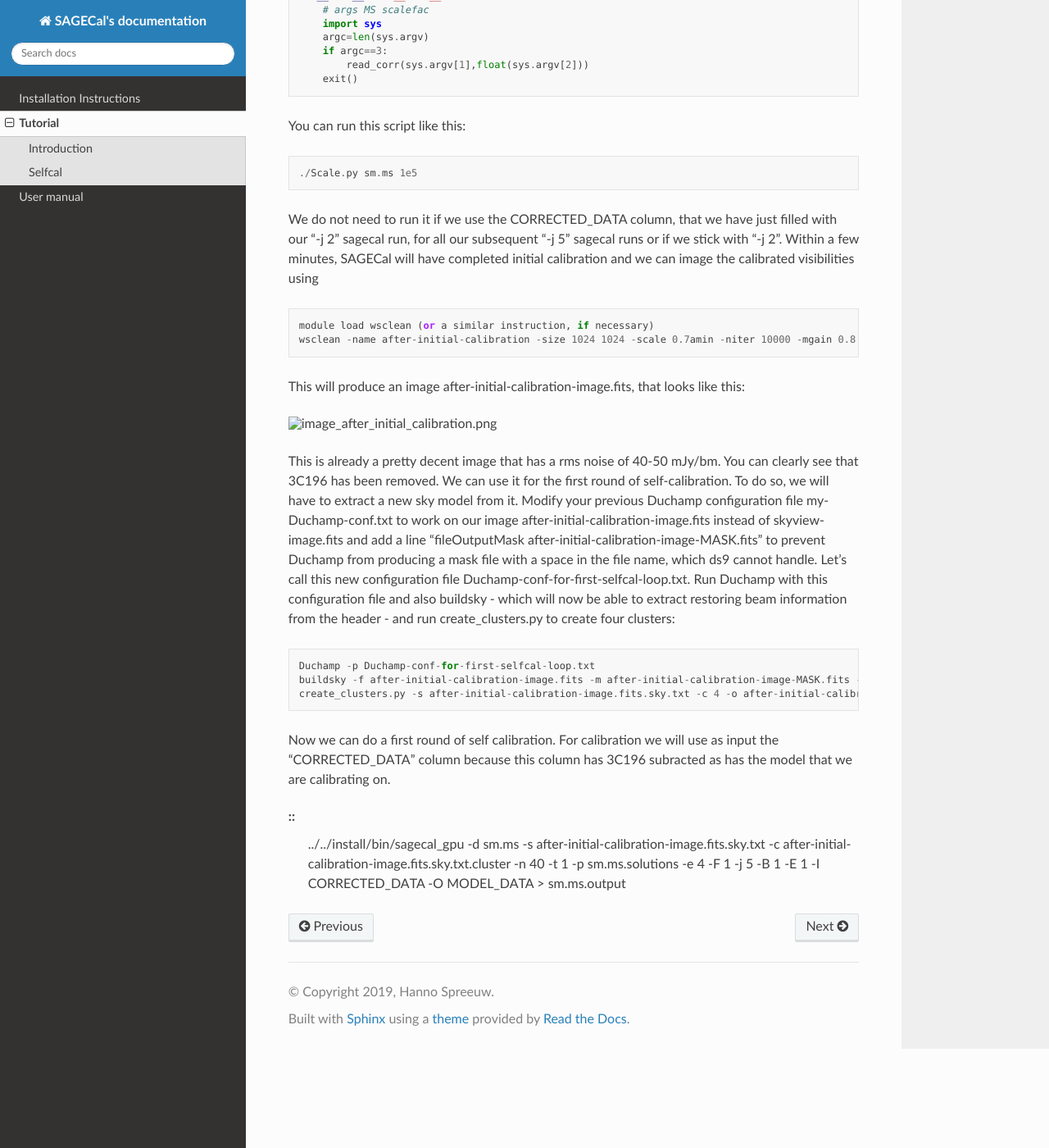
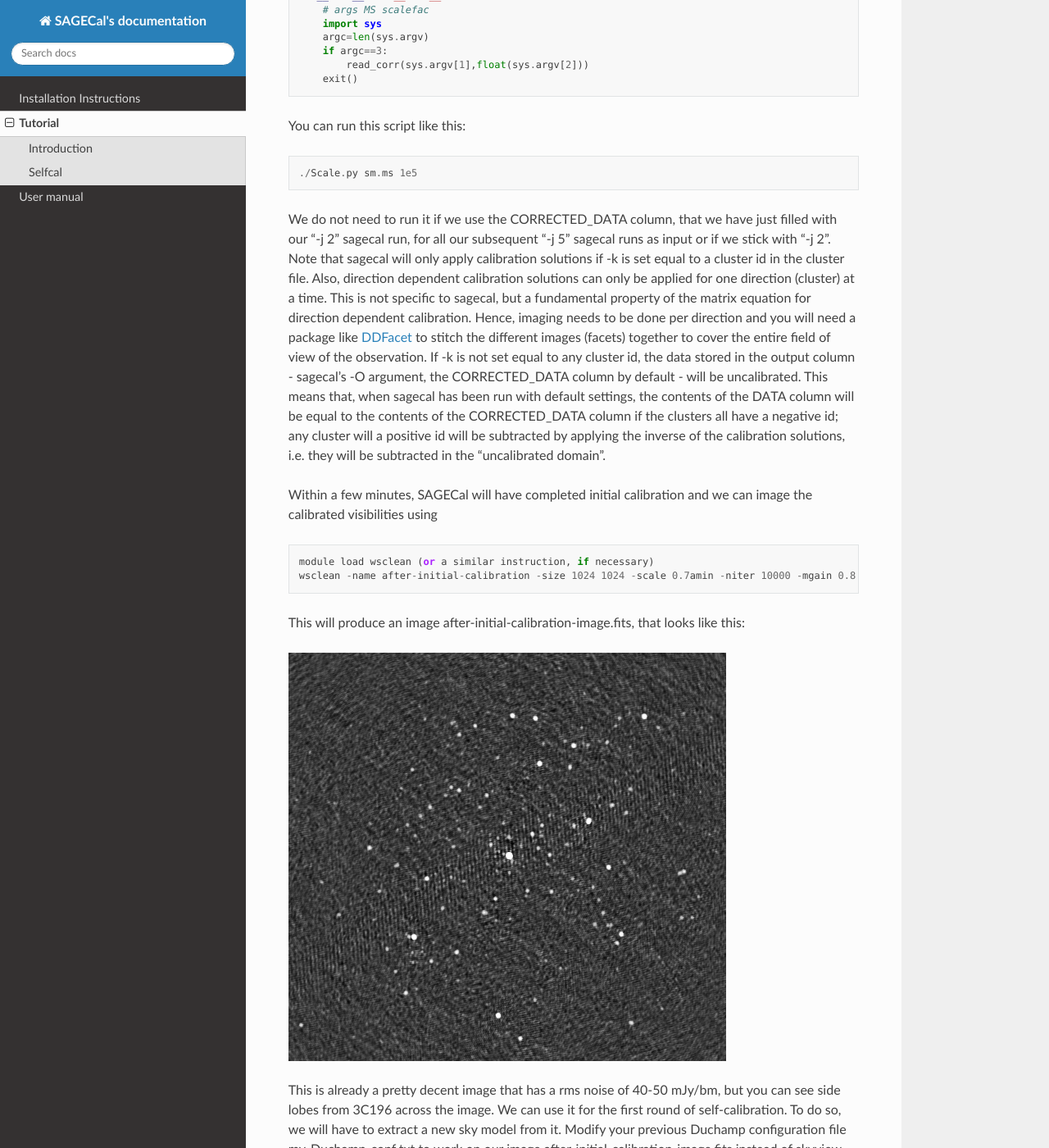
Before and after one commit to nlesc-dirac/sagecal, a Sphinx documentation site: the page built from Docs/source/tutorial.rst, in a window 1280 px wide and 1400 px high, scrolled down 2903 px. Shown: the whole window at 82% size. Built offline with Sphinx 7.4.7 and the Read the Docs theme 2.0.0, drawn with Linux system fonts in a browser that asks for light colours; some of the changed text lies outside the part shown.

Commit message:
Selfcal tutorial now complete, with final image showing no side lobes from 3C196

```diff
--- a/Docs/source/tutorial.rst
+++ b/Docs/source/tutorial.rst
@@ -87,17 +87,17 @@
 
 ::
 
-   /path/to/create_clusters.py -s skyview-image.fits.sky.txt -c 1 -o skyview-image.fits.sky.txt.cluster -i 10
+   /path/to/create_clusters.py -s skyview-image.fits.sky.txt -c -1 -o skyview-image.fits.sky.txt.cluster -i 10
 
-This will produce a cluster file skyview-image.fits.sky.txt.cluster with just one cluster. The two separate sources shown in the SkyView/TGSS image of 3C196 are separated by 3-4', so much less than the size of the isoplanatic patch at our observing frequency (153 MHz). A maximum of 10 iterations was set, but 2 were enough. Now calibrate our data on this sky model, optionally making use of GPU power.
+This will produce a cluster file skyview-image.fits.sky.txt.cluster with just one cluster, which will not be subtracted, because it will get a negative id. The two separate sources shown in the SkyView/TGSS image of 3C196 are separated by 3-4', so much less than the size of the isoplanatic patch at our observing frequency (153 MHz). A maximum of 10 iterations was set, but 2 were enough. Now calibrate our data on this sky model, optionally making use of GPU power.
 
 ::
 
    module load openblas cuda91 casacore/2.3.0-gcc-4.9.3 (or a similar instruction, if necessary)
-   ../../install/bin/sagecal_gpu -d sm.ms -s skyview-image.fits.sky.txt -c skyview-image.fits.sky.txt.cluster -n 40 -t 1 -p sm.ms.solutions -a 0 -e 4 -F 1 -j 2 -k 1 -B 1 -E 1  > sm.ms.output
+   ../../install/bin/sagecal_gpu -d sm.ms -s skyview-image.fits.sky.txt -c skyview-image.fits.sky.txt.cluster -n 40 -t 1 -p sm.ms.solutions -a 0 -e 4 -F 1 -j 2 -k -1 -B 1 -E 1  > sm.ms.output
 
 The "-t 1" means that we have chosen a solution interval equal to the time sampling interval of the sm.ms observation. Also, we have used 40 CPU threads; optimally, this value coincides with the number of logical cores of your CPU.
-And we have "-k 1" to correct the residuals of cluster number 1.
+And we have "-k -1" to apply our calibration solution for cluster number -1, which, as mentioned before, will not be subtracted because of its negative id.
 
 
 These and other arguments are explained when you run
@@ -132,7 +132,10 @@
 
    ./Scale.py sm.ms 1e5
 
-We do not need to run it if we use the CORRECTED_DATA column, that we have just filled with our "-j 2" sagecal run, for all our subsequent "-j 5" sagecal runs or if we stick with "-j 2".
+We do not need to run it if we use the CORRECTED_DATA column, that we have just filled with our "-j 2" sagecal run, for all our subsequent "-j 5" sagecal runs as input or if we stick with "-j 2". Note that sagecal will only apply calibration solutions if -k is set equal to a cluster id in the cluster file. Also, direction dependent calibration solutions can only be applied for one direction (cluster) at a time. This is not specific to sagecal, but a fundamental property of the matrix equation for direction dependent calibration. Hence, imaging needs to be done per direction and you will need a package like DDFacet_ to stitch the different images (facets) together to cover the entire field of view of the observation. If -k is not set equal to any cluster id, the data stored in the output column - sagecal's -O argument,  the CORRECTED_DATA column by default - will be uncalibrated. This means that, when sagecal has been run with default settings, the contents of the DATA column will be equal to the contents of the CORRECTED_DATA column if the clusters all have a negative id; any cluster will a positive id will be subtracted by applying the inverse of the calibration solutions, i.e. they will be subtracted in the "uncalibrated domain".
+
+.. _DDFacet: https://github.com/saopicc/DDFacet
+
 Within a few minutes, SAGECal will have completed initial calibration and we can image the calibrated visibilities using
 
 ::
@@ -144,16 +147,31 @@
 
 .. image:: image_after_initial_calibration.png
 
-This is already a pretty decent image that has a rms noise of 40-50 mJy/bm. You can clearly see that 3C196 has been removed. We can use it for the first round of self-calibration. To do so, we will have to extract a new sky model from it. Modify your previous Duchamp configuration file my-Duchamp-conf.txt to work on our image after-initial-calibration-image.fits instead of skyview-image.fits and add a line "fileOutputMask  after-initial-calibration-image-MASK.fits" to prevent Duchamp from producing a mask file with a space in the file name, which ds9 cannot handle.
+This is already a pretty decent image that has a rms noise of 40-50 mJy/bm, but you can see side lobes from 3C196 across the image. We can use it for the first round of self-calibration. To do so, we will have to extract a new sky model from it. Modify your previous Duchamp configuration file my-Duchamp-conf.txt to work on our image after-initial-calibration-image.fits instead of skyview-image.fits and add a line "fileOutputMask  after-initial-calibration-image-MASK.fits" to prevent Duchamp from producing a mask file with a space in the file name, which ds9 cannot handle.
 Let's call this new configuration file Duchamp-conf-for-first-selfcal-loop.txt. Run Duchamp with this configuration file and also buildsky - which will now be able to extract restoring beam information from the header - and run create_clusters.py to create four clusters:
 
 ::
 
    Duchamp -p Duchamp-conf-for-first-selfcal-loop.txt
    buildsky -f after-initial-calibration-image.fits -m after-initial-calibration-image-MASK.fits -o 1
-   create_clusters.py -s after-initial-calibration-image.fits.sky.txt -c 4 -o after-initial-calibration-image.fits.sky.txt.cluster -i 10
+   create_clusters.py -s after-initial-calibration-image.fits.sky.txt -c -4 -o after-initial-calibration-image.fits.sky.txt.cluster -i 10
 
-Now we can do a first round of self calibration. For calibration we will use as input the "CORRECTED_DATA" column because this column has 3C196 subracted as has the model that we are calibrating on.
+Now we can do a first round of self calibration and imaging. It will turn out that we will run into a cleaning problem for 3C196 - this is a source with a complicated structure. To circumvent this, we will not image it, but instead subtract it before imaging. This is done by changing the id of cluster -1 to 1 in the cluster file (first column). Consequently, you have to use -k 1 instead of -1 when running sagecal to apply the calibration solution for the direction of 3C196 to the residuals.
 
 ::
-   ../../install/bin/sagecal_gpu -d sm.ms -s after-initial-calibration-image.fits.sky.txt -c after-initial-calibration-image.fits.sky.txt.cluster -n 40 -t 1 -p sm.ms.solutions  -e 4 -F 1 -j 5 -B 1 -E 1 -I CORRECTED_DATA -O MODEL_DATA > sm.ms.output
+
+   ../../install/bin/sagecal_gpu -d sm.ms -s after-initial-calibration-image.fits.sky.txt -c after-initial-calibration-image.fits.sky.txt.cluster -n 40 -t 1 -p sm.ms.solutions -a 0 -e 4 -F 1 -j 2 -k 1 -B 1 -E 1  > sm.ms.output
+   wsclean -name after-first-selfcal -size 1024 1024 -scale 0.7amin -niter 10000 -mgain 0.8 -auto-threshold 3 sm.ms
+
+.. image:: image_after_first_selfcal.png
+
+It turns out that noise levels have remained the same, but the side lobes from (the residuals of) 3C196 have disappeared. One could continue running selfcal on a sky model extracted from this image, using the CORRECTED_DATA column as input and MODEL_DATA as output to circumvent the 3C196 imaging problem. However, the sky model cannot be extracted from this image directly. We need to run sagecal for the three remaining directions, image these three clusters separately, extract sky models from them and combine them into one sky model covering the three clusters. The latter requires renaming of source names that occur in more than one sky model. Make sure your renamed source names do not start with the letters S, G, R or D.
+
+::
+
+   ../../install/bin/sagecal_gpu -d sm.ms -s after-initial-calibration-image.fits.sky.txt -c after-initial-calibration-image.fits.sky.txt.cluster -n 40 -t 1 -p sm.ms.solutions -a 0 -e 4 -F 1 -j 2 -k -2 -B 1 -E 1  > sm.ms.output
+   wsclean -name after-first-selfcal-cluster--2 -size 1024 1024 -scale 0.7amin -niter 10000 -mgain 0.8 -auto-threshold 3 sm.ms
+   ../../install/bin/sagecal_gpu -d sm.ms -s after-initial-calibration-image.fits.sky.txt -c after-initial-calibration-image.fits.sky.txt.cluster -n 40 -t 1 -p sm.ms.solutions -a 0 -e 4 -F 1 -j 2 -k -3 -B 1 -E 1  > sm.ms.output
+   wsclean -name after-first-selfcal-cluster--3 -size 1024 1024 -scale 0.7amin -niter 10000 -mgain 0.8 -auto-threshold 3 sm.ms
+   ../../install/bin/sagecal_gpu -d sm.ms -s after-initial-calibration-image.fits.sky.txt -c after-initial-calibration-image.fits.sky.txt.cluster -n 40 -t 1 -p sm.ms.solutions -a 0 -e 4 -F 1 -j 2 -k -4 -B 1 -E 1  > sm.ms.output
+   wsclean -name after-first-selfcal-cluster--4 -size 1024 1024 -scale 0.7amin -niter 10000 -mgain 0.8 -auto-threshold 3 sm.ms
```
Also changed, not shown: Docs/source/image_after_first_selfcal.png (added), Docs/source/image_after_initial_calibration.png (added).
